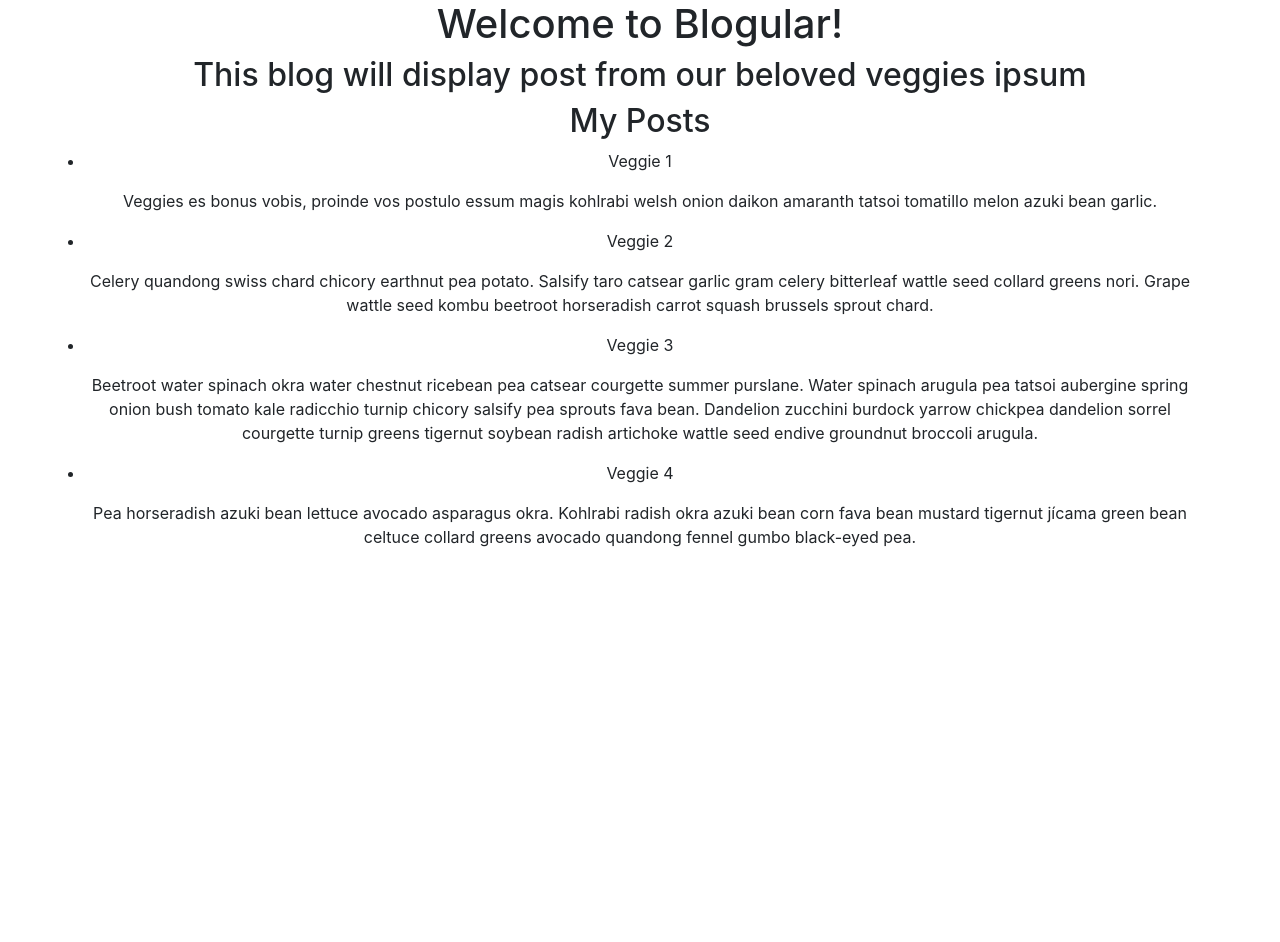
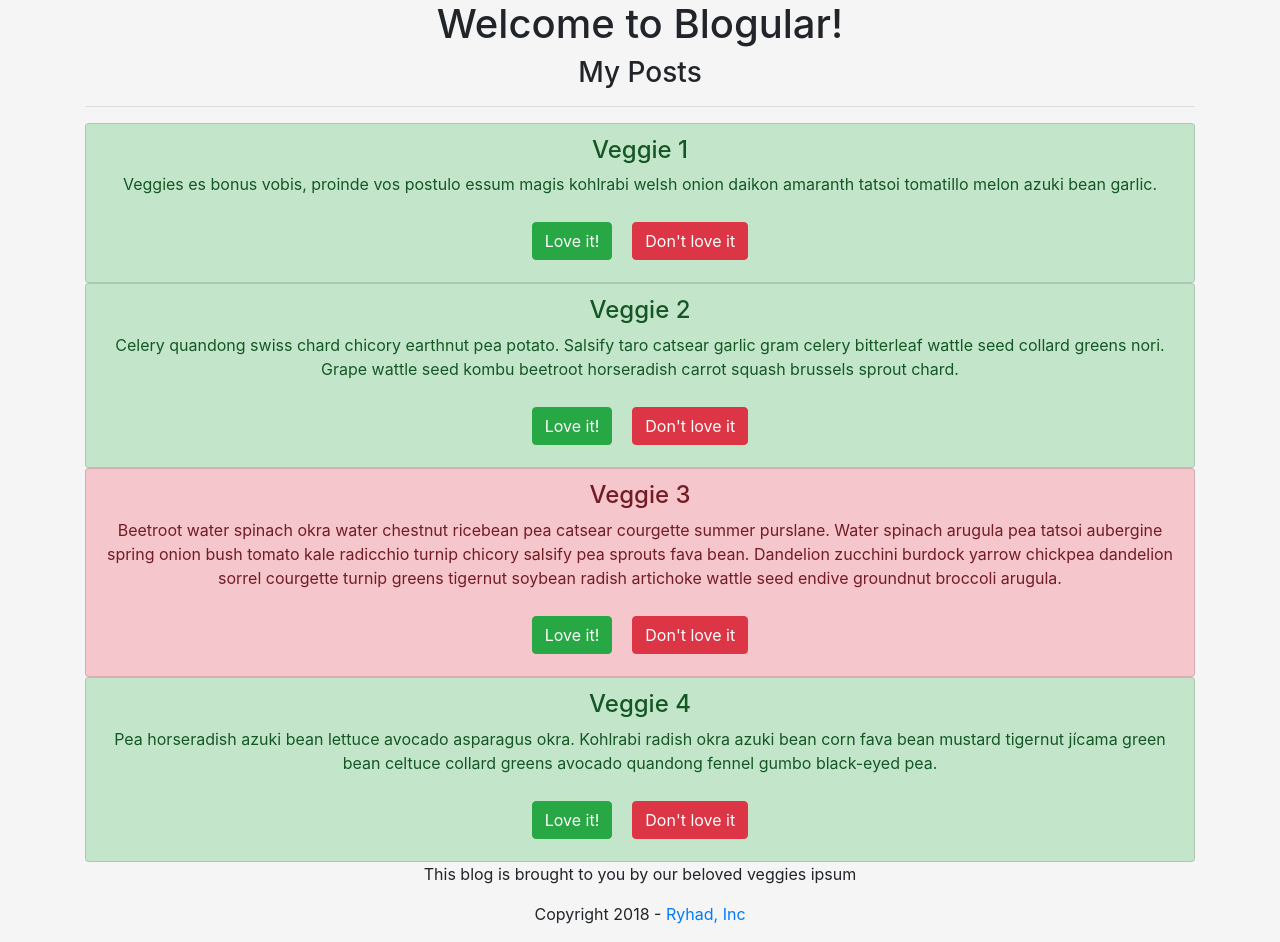
Before and after one commit to RyderBlack/ang6-blog, an Angular app: page / in a window 1280 px wide. Before the commit the page ends 800 px from the top, so only its background shows below. Built offline with nearby package versions, Linux system fonts and the light colour scheme.

Commit message:
add loveits functions

```diff
--- a/src/app/app.component.html
+++ b/src/app/app.component.html
@@ -4,16 +4,21 @@
     Welcome to {{ title }}!
   </h1>
 
-<h2>This blog will display post from our beloved veggies ipsum</h2>
+
 <div class="container">
   <div class="row">
 <div class="col-md-12">
-  <h2>My Posts</h2>
-
+  <h3>My Posts</h3>
+ <hr/>
   <app-post-list-component [posts]="posts"></app-post-list-component>
 
 </div>
   </div>
 </div>
 
+
+<footer>
+  <p>This blog is brought to you by our beloved veggies ipsum</p>
+  <p>Copyright 2018 - <a href="https://ryhad.com">Ryhad, Inc</a></p>
+</footer>
 </div>
--- a/src/app/app.component.ts
+++ b/src/app/app.component.ts
@@ -35,13 +35,13 @@ export class AppComponent {
     {
       title: 'Veggie 3',
       content: 'Beetroot water spinach okra water chestnut ricebean pea catsear courgette summer purslane. Water spinach arugula pea tatsoi aubergine spring onion bush tomato kale radicchio turnip chicory salsify pea sprouts fava bean. Dandelion zucchini burdock yarrow chickpea dandelion sorrel courgette turnip greens tigernut soybean radish artichoke wattle seed endive groundnut broccoli arugula.',
-      loveIts: 32,
+      loveIts: -32,
       created_at: 'nov'
     },
     {
       title: 'Veggie 4',
       content: 'Pea horseradish azuki bean lettuce avocado asparagus okra. Kohlrabi radish okra azuki bean corn fava bean mustard tigernut jícama green bean celtuce collard greens avocado quandong fennel gumbo black-eyed pea.',
-      loveIts: -21,
+      loveIts: 21,
       created_at: 'nov'
     }
   ];
--- a/src/app/post-list-component/post-list-component.component.html
+++ b/src/app/post-list-component/post-list-component.component.html
@@ -4,5 +4,6 @@
    [appareilStatus]="appareil.status"></app-appareil1> -->
    <app-post-list-item-component *ngFor="let post of posts"
    [postTitle]="post.title"
-   [postContent]="post.content"></app-post-list-item-component>
+   [postContent]="post.content"
+   [loveIts]="post.loveIts"></app-post-list-item-component>
  </ul>
--- a/src/app/post-list-item-component/post-list-item-component.component.html
+++ b/src/app/post-list-item-component/post-list-item-component.component.html
@@ -1,15 +1,17 @@
 
  <!-- <p>Updated on : {{ lastUpdate | async | date: 'short' }}</p> -->
-  <li>
-      <p>{{postTitle}}</p>
-      <p>{{postContent}}</p>
- <!--  <li [ngClass]="{'list-group-item': true,
-'list-group-item-success': appareilStatus === 'ON',
-'list-group-item-danger': appareilStatus === 'OFF'}">
-  <h4 [ngStyle]="{color: getColor()}">Appareil : {{ appareilName }} - Status : {{ getStatus() }}</h4>
+
+<li [ngClass]="{'list-group-item': true,
+'list-group-item-success': loveIts > 0,
+'list-group-item-danger': loveIts < 0}">
+  <!--<h4 [ngStyle]="{color: getColor()}">Appareil : {{ appareilName }} - Status : {{ getStatus() }}</h4>
   <input type="text" class="form-control" [(ngModel)]="appareilName"> -->
+  <h4>{{postTitle}}</h4>
+  <p>{{postContent}}</p>
   <div class="row">
-    <!--  <button class="btn btn-success" [disabled]="!isAuth" (click)="onAndoff()">ON FOR ALL</button> -->
-    <!--  <button class="btn btn-danger" [disabled]="!isAuth" (click)="onAndoff()">ON FOR ALL</button> -->
+    <div class="col-md-12">
+     <button class="btn btn-success" >Love it!</button>
+     <button class="btn btn-danger" >Don't love it</button>
+    </div>
   </div>
 </li>
--- a/src/app/post-list-item-component/post-list-item-component.component.scss
+++ b/src/app/post-list-item-component/post-list-item-component.component.scss
@@ -0,0 +1,3 @@
+button {
+    margin: 10px;
+}
--- a/src/app/post-list-item-component/post-list-item-component.component.ts
+++ b/src/app/post-list-item-component/post-list-item-component.component.ts
@@ -9,9 +9,18 @@ export class PostListItemComponentComponent implements OnInit {
 
   @Input() postTitle: string;
   @Input() postContent: string;
+  @Input() loveIts: number;
+
   constructor() { }
 
   ngOnInit() {
   }
 
+  addLoveIts() {
+    this.loveIts++;
+  }
+
+  deleteLoveIts() {
+    this.loveIts--;
+  }
 }
--- a/src/styles.scss
+++ b/src/styles.scss
@@ -1,2 +1,6 @@
 /* You can add global styles to this file, and also import other style files */
 @import "~bootstrap/dist/css/bootstrap.css";
+
+body {
+    background-color: #f5f5f5
+}
```
